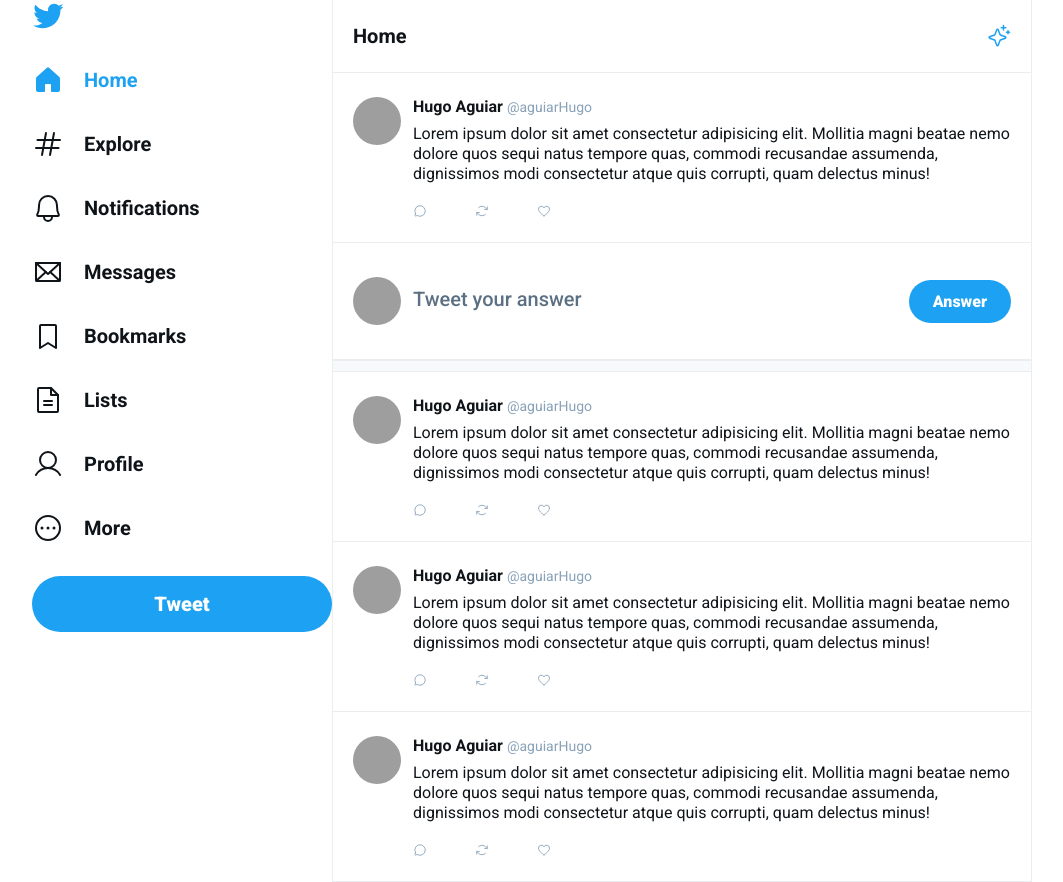
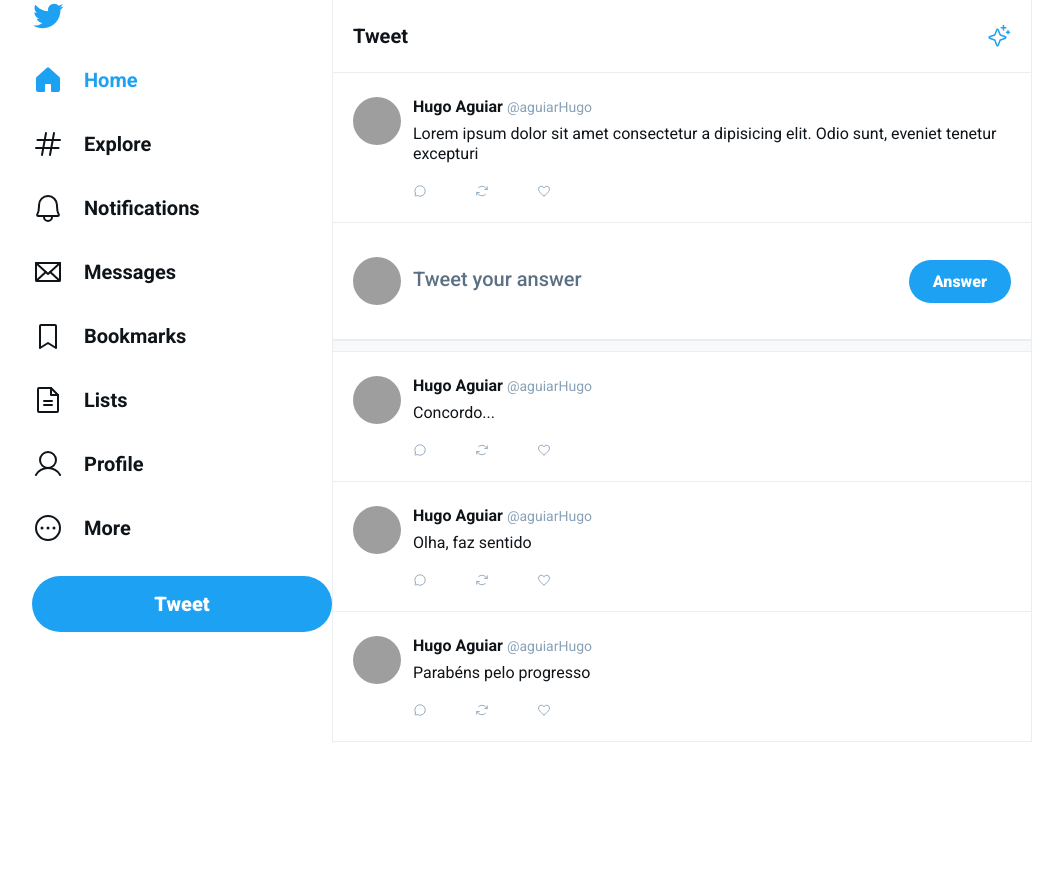
Before and after one commit to aguiarHugo/ui-twitter, a React (Vite) app: page /status in a window 1280 px wide. Shown: the whole page, without its empty margins (108-1171 px from the left). After the commit the page ends 800 px from the top, so only its background shows below. Built offline with nearby package versions, Linux system fonts and the light colour scheme; grey boxes are pictures that could not be loaded.

Commit message:
Added props.content on <p>  to display typed Tweet

```diff
--- a/src/components/Tweet.tsx
+++ b/src/components/Tweet.tsx
@@ -17,10 +17,7 @@ export function Tweet(props: TweetProps) {
           <span>@aguiarHugo</span>
         </div>
           <p>
-            Lorem ipsum dolor sit amet consectetur adipisicing elit.
-            Mollitia magni beatae nemo dolore quos sequi natus
-            tempore quas, commodi recusandae assumenda, dignissimos
-            modi consectetur atque quis corrupti, quam delectus minus!
+          {props.content}
           </p>
         <div className="tweet-content-footer">
             <button type="button">
--- a/src/pages/Status.tsx
+++ b/src/pages/Status.tsx
@@ -28,7 +28,7 @@ export function Status(){
 
   return(
     <main className="status">
-          <Header title="Home" />
+          <Header title="Tweet" />
 
           <Tweet content=" Lorem ipsum dolor sit amet consectetur a dipisicing elit. Odio sunt, eveniet tenetur excepturi "/>
 
@@ -52,9 +52,8 @@ export function Status(){
           <Separator />
 
           {answers.map(answer => {
-              return <Tweet key={answer} content={answer} />
-            }
-          )}
+            return <Tweet key={answer} content={answer} />
+      })}
 
         </main>
   )
--- a/src/pages/Timeline.tsx
+++ b/src/pages/Timeline.tsx
@@ -57,8 +57,8 @@ export function Timeline(){
           <Separator />
 
           {tweets.map(tweet => {
-              return <Tweet key={tweet} content={tweet} />
-            })}
+            return <Tweet key={tweet} content={tweet} />
+         })}
 
         </main>
   )
```
